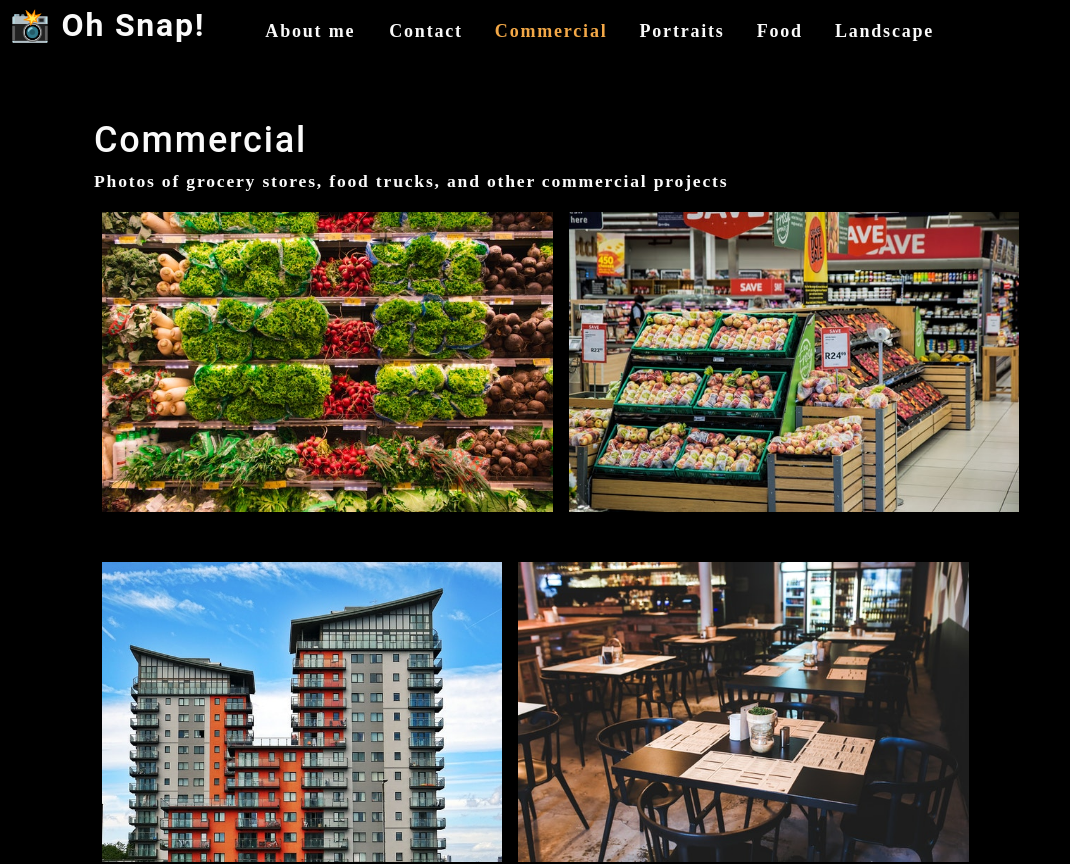
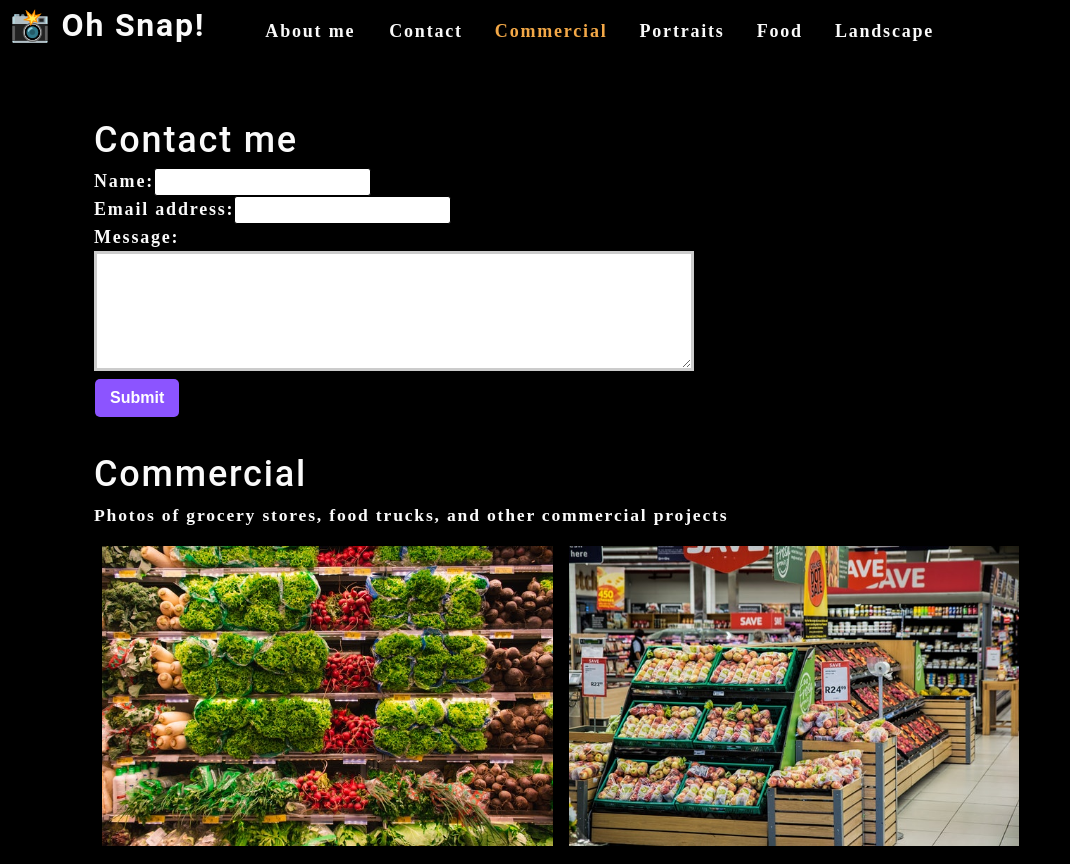
Before and after one commit to SiyanGuo/photo-port, a React (Create React App) app: page / in a window 1280 px wide. Shown: the top 864 px of the page, without its empty margins (0-1070 px from the left). Built offline with nearby package versions, Linux system fonts and the light colour scheme.

Commit message:
add contact form

```diff
--- a/src/App.js
+++ b/src/App.js
@@ -2,7 +2,8 @@ import './App.css';
 import About from './components/About';
 import Nav from './components/Nav';
 import Gallery from './components/Gallery';
-import React, {useState} from 'react';
+import React, { useState } from 'react';
+import ContactForm from './components/Contact';
 
 function App() {
 
@@ -21,11 +22,12 @@ function App() {
   return (
     <div>
       <Nav
-        categories ={categories}
+        categories={categories}
         setCurrentCategory={setCurrentCategory}
         currentCategory={currentCategory}
       />
       <main>
+        <ContactForm />
         <Gallery currentCategory={currentCategory} />
         <About />
       </main>
--- /dev/null
+++ b/src/components/Contact/index.js
@@ -0,0 +1,26 @@
+import React from 'react';
+
+function ContactForm() {
+    return (
+        <section>
+            <h1>Contact me</h1>
+            <form id="contact-form">
+                <div>
+                    <label htmlFor="name">Name:</label>
+                    <input type="text" name="name" />
+                </div>
+                <div>
+                    <label htmlFor="email">Email address:</label>
+                    <input type="email" name="email" />
+                </div>
+                <div>
+                    <label htmlFor="message">Message:</label>
+                    <textarea name="message" rows="5" />
+                </div>
+                <button type="submit">Submit</button>
+            </form>
+        </section>
+    )
+}
+
+export default ContactForm;
```
